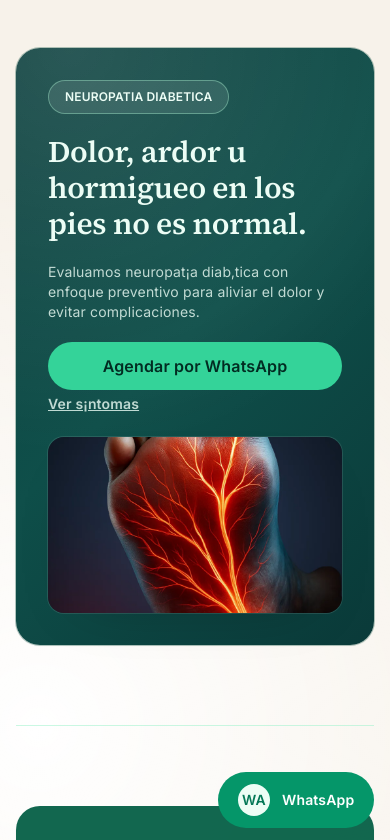
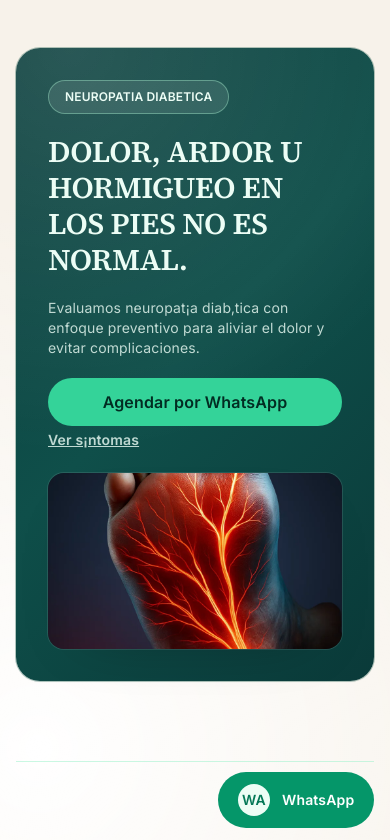
Before and after one commit to davidguzman1991/neuropatia-marketing, a Next.js app: page / in a window 390 px wide. Shown: the top 840 px of the page. Built offline with nearby package versions, Linux system fonts and the light colour scheme; no server answers.

Commit message:
mayusculas en mobil

```diff
--- a/app/globals.css
+++ b/app/globals.css
@@ -33,6 +33,17 @@ h3 {
   line-height: 1.2;
 }
 
+@media (max-width: 767px) {
+  h1,
+  h2,
+  h3,
+  h4,
+  h5,
+  h6 {
+    text-transform: uppercase;
+  }
+}
+
 html {
   scroll-behavior: smooth;
 }
--- a/components/ui/badge.jsx
+++ b/components/ui/badge.jsx
@@ -3,7 +3,7 @@ import { cva } from "class-variance-authority";
 import { cn } from "../../lib/utils";
 
 const badgeVariants = cva(
-  "inline-flex items-center rounded-full border border-emerald-100/70 bg-emerald-50 px-2.5 py-0.5 text-xs font-semibold text-emerald-700 transition",
+  "inline-flex items-center rounded-full border border-emerald-100/70 bg-emerald-50 px-2.5 py-0.5 text-xs font-semibold uppercase text-emerald-700 transition md:normal-case",
   {
     variants: {
       variant: {
```
